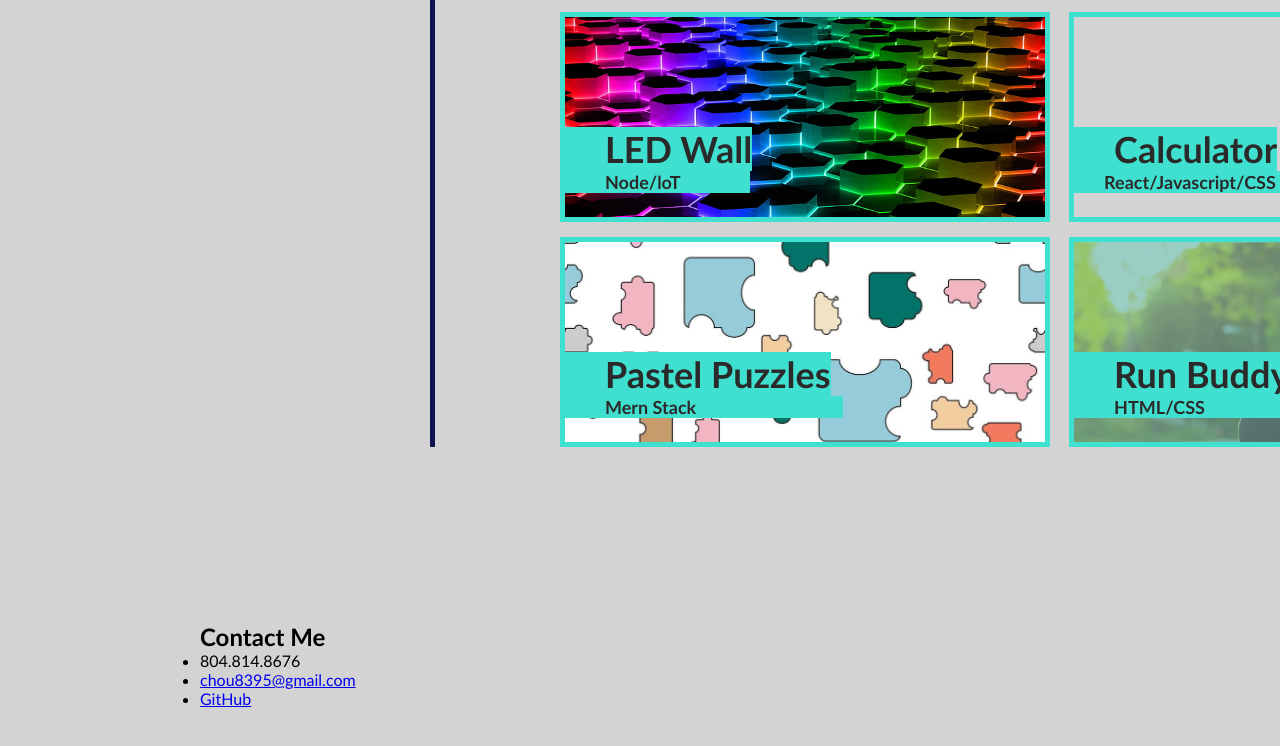
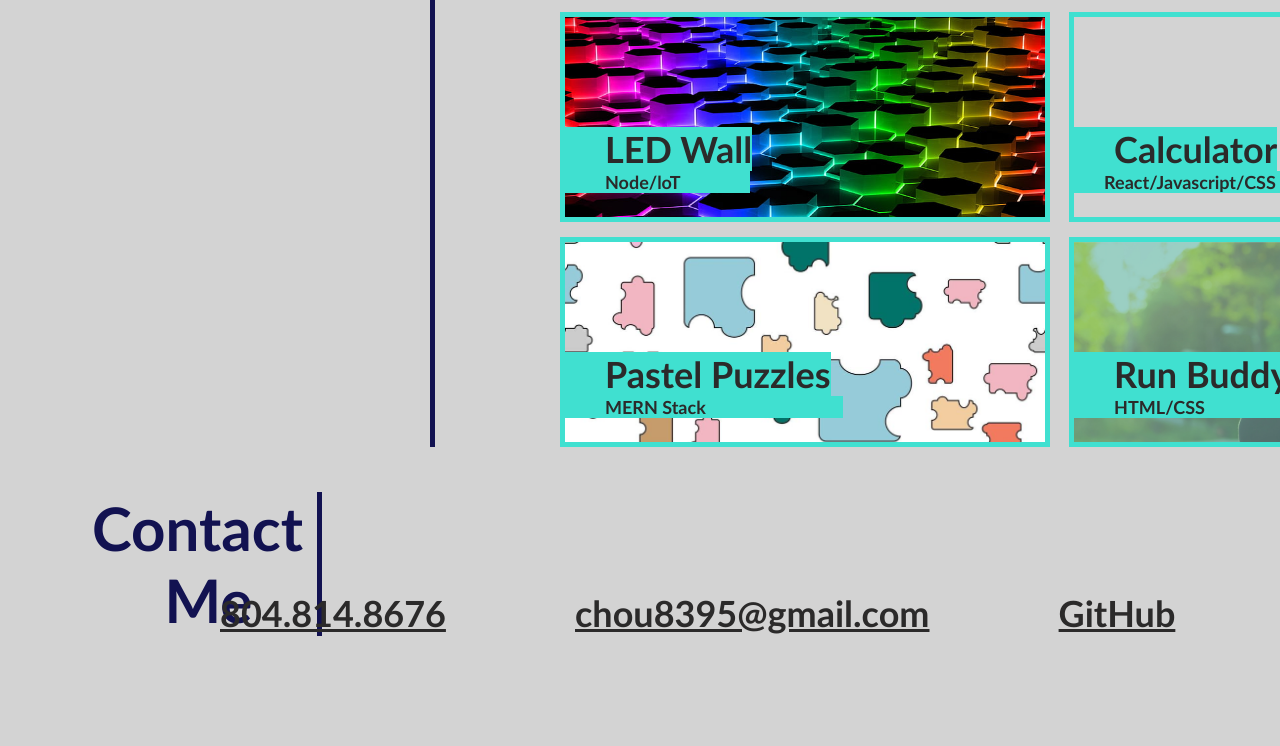
Before and after one commit to chou8395-XOMYwl/Professional-Portfolio, a plain HTML site: page index.html in a window 1280 px wide. Shown: the part 1049-1795 px from the top of the page. Before the commit the page ends 1757 px from the top, so only its background shows below. Drawn offline with Linux system fonts and the light colour scheme.

Commit message:
completed initial css & html

```diff
--- a/assets/style.css
+++ b/assets/style.css
@@ -334,3 +334,46 @@ header {
         padding-left: 40px;
         padding-right: 50px;
     }
+
+.Contact-Me {
+    position: relative;
+    bottom: 50px;
+    left: 50px;
+}
+
+    .Contact-Me h2 {
+        color: rgb(18, 18, 81);
+        display: inline-block;
+        font-size: 60px;
+        position: relative;
+        bottom: 80px;
+        right: 158px;
+        width: 20%;
+        text-align: right;
+        border-right: solid;
+        border-width: 5px;
+        padding-right: 65px;
+    }
+
+    .Contact-Me ul {
+        display: inline-block;
+        position: relative;
+        bottom: 125px;
+        right: 30px;
+    }
+
+    .Contact-Me ul li {
+        display: inline-block;
+        padding-right: 125px;
+        font-size: 36px;
+        font-weight: bold;
+        color: rgb(43, 42, 42);
+        text-decoration: underline;
+    }
+
+    .Contact-Me ul li a {
+        display: inline-block;
+        text-decoration: none;
+        color: rgb(43, 42, 42);
+        text-decoration: underline;
+    }
--- a/index.html
+++ b/index.html
@@ -32,7 +32,7 @@
         <main class="content">
             <section id="About-Me" class="About-Me">
                 <h2>About Me</h2>
-                    <p>My name is Clark Hou.<br></br> I currently work as a full time swim coach at a year round swimming team in Richmond, VA called NOVA Of Virginia Aquatics. I swam in college and at NOVA so coaching has been an extremely fulfilling experience for me.However, I would like to transition careers into software development. Below you will find my portfolio.<br></br>Please enjoy!</p>
+                    <p>My name is Clark Hou.<br></br> I currently work as a full time swim coach at a year round swimming team in Richmond, VA called NOVA Of Virginia Aquatics. I swam in college and at NOVA so coaching has been an extremely fulfilling experience for me.However, I would like to transition careers into software development. Below you will find my portfolio.<br></br>Please enjoy and contact me with any questions!</p>
             </section>
             <section id="Work" class="Work">
                 <h2>Work</h2>
@@ -47,7 +47,7 @@
                         <a href="#">Calculator<br><p>React/Javascript/CSS</p></br></a>
                     </div>
                     <div class="Pastel-Puzzles" onclick="location.href='#';" style="cursor: pointer;">
-                        <a href="#">Pastel Puzzles<br><p>Mern Stack</p></br></a>
+                        <a href="#">Pastel Puzzles<br><p>MERN Stack</p></br></a>
                     </div>
                     <div class="Run-Buddy" onclick="location.href='#';" style="cursor: pointer;">
                         <a href="#">Run Buddy<br><p>HTML/CSS</p></br></a>
@@ -59,10 +59,10 @@
                     <ul>
                         <li>804.814.8676</li>
                         <li>
-                            <a href="chou8395@gmail.com">chou8395@gmail.com</a>
+                            <a href="#">chou8395@gmail.com</a>
                         </li>
                         <li>
-                            <a href="GitHub">GitHub</a>
+                            <a href="#">GitHub</a>
                         </li>
                     </ul>
             </section>
```
